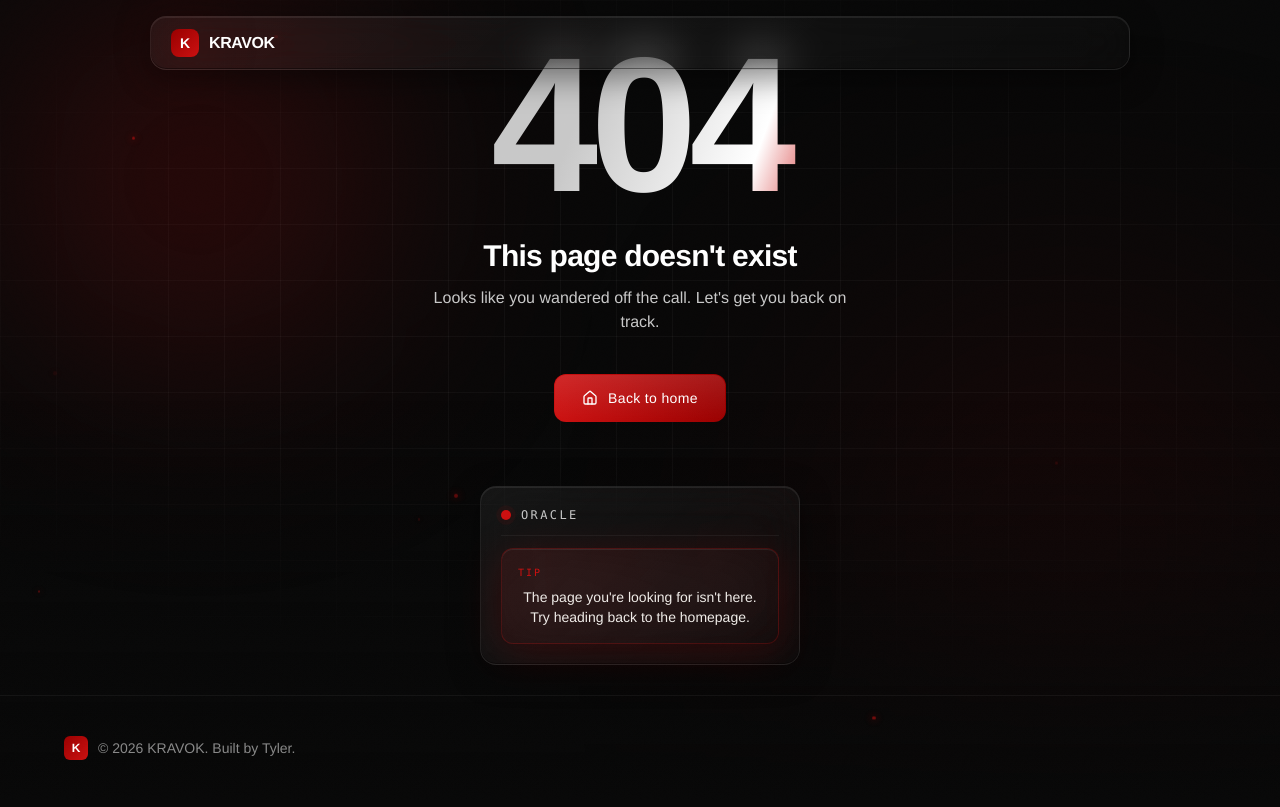
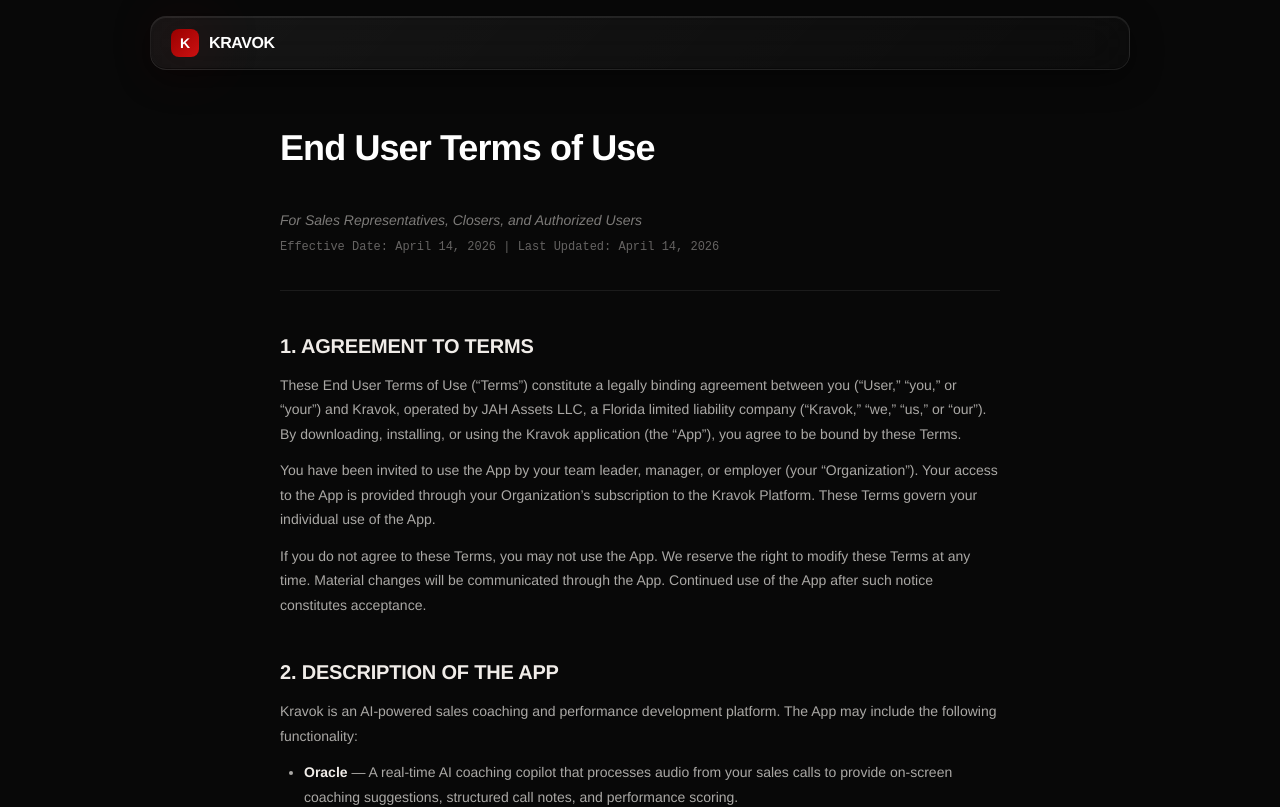
Before and after one commit to The-Ops-King/kravok-lander, a React (Vite) app: page /end-user-agreement in a window 1280 px wide. Shown: the top 807 px of the page. Built offline with nearby package versions, Linux system fonts and the light colour scheme.

Commit message:
Add /end-user-agreement embedded route for Electron app
No back button or navigation links — designed to be loaded
inside the Electron app without allowing users to navigate
back to the marketing site.

Co-Authored-By: Claude Opus 4.6 (1M context) <noreply@anthropic.com>

```diff
--- /dev/null
+++ b/src/EndUserAgreement.jsx
@@ -0,0 +1,6 @@
+import React from 'react';
+import UserAgreement from './UserAgreement';
+
+export default function EndUserAgreement() {
+  return <UserAgreement embedded />;
+}
--- a/src/LegalPage.jsx
+++ b/src/LegalPage.jsx
@@ -3,24 +3,26 @@ import { motion } from 'framer-motion';
 import { ArrowLeft } from 'lucide-react';
 import { Link } from 'react-router-dom';
 
-export default function LegalPage({ title, children }) {
+export default function LegalPage({ title, children, embedded = false }) {
   return (
     <div className="relative min-h-screen bg-base text-text-body">
       {/* Navbar */}
       <nav className="fixed top-4 left-0 right-0 mx-auto z-50 w-[min(92%,980px)]">
         <div className="glass rounded-2xl px-5 py-3 flex items-center justify-between">
-          <Link to="/" className="flex items-center gap-2.5">
+          <div className="flex items-center gap-2.5">
             <div className="w-7 h-7 rounded-lg bg-gradient-to-br from-accent to-accent-hover flex items-center justify-center shadow-glow">
               <span className="font-bold text-white text-sm">K</span>
             </div>
             <span className="font-semibold tracking-tight text-text-primary">KRAVOK</span>
-          </Link>
+          </div>
+          {!embedded && (
             <Link
               to="/"
               className="flex items-center gap-2 text-sm text-text-secondary hover:text-text-primary transition-colors"
             >
               <ArrowLeft className="w-4 h-4" /> Back
             </Link>
+          )}
         </div>
       </nav>
 
@@ -46,10 +48,12 @@ export default function LegalPage({ title, children }) {
             </div>
             <span>&copy; {new Date().getFullYear()} KRAVOK. Built by Tyler.</span>
           </div>
+          {!embedded && (
             <div className="flex items-center gap-5">
               <Link to="/terms-of-service" className="hover:text-text-primary transition-colors">Terms of Service</Link>
               <Link to="/user-agreement" className="hover:text-text-primary transition-colors">User Agreement</Link>
             </div>
+          )}
         </div>
       </footer>
     </div>
--- a/src/UserAgreement.jsx
+++ b/src/UserAgreement.jsx
@@ -1,9 +1,9 @@
 import React from 'react';
 import LegalPage from './LegalPage';
 
-export default function UserAgreement() {
+export default function UserAgreement({ embedded = false }) {
   return (
-    <LegalPage title="End User Terms of Use">
+    <LegalPage title="End User Terms of Use" embedded={embedded}>
       <p className="legal-subtitle">For Sales Representatives, Closers, and Authorized Users</p>
       <p className="legal-meta">Effective Date: April 14, 2026 | Last Updated: April 14, 2026</p>
 
--- a/src/main.jsx
+++ b/src/main.jsx
@@ -4,6 +4,7 @@ import { BrowserRouter, Routes, Route, useLocation } from 'react-router-dom';
 import App from './App.jsx';
 import TermsOfService from './TermsOfService.jsx';
 import UserAgreement from './UserAgreement.jsx';
+import EndUserAgreement from './EndUserAgreement.jsx';
 import NotFound from './NotFound.jsx';
 import './index.css';
 
@@ -21,6 +22,7 @@ ReactDOM.createRoot(document.getElementById('root')).render(
         <Route path="/" element={<App />} />
         <Route path="/terms-of-service" element={<TermsOfService />} />
         <Route path="/user-agreement" element={<UserAgreement />} />
+        <Route path="/end-user-agreement" element={<EndUserAgreement />} />
         <Route path="*" element={<NotFound />} />
       </Routes>
     </BrowserRouter>
```
Lines whose indentation alone changed are shown as unchanged.
